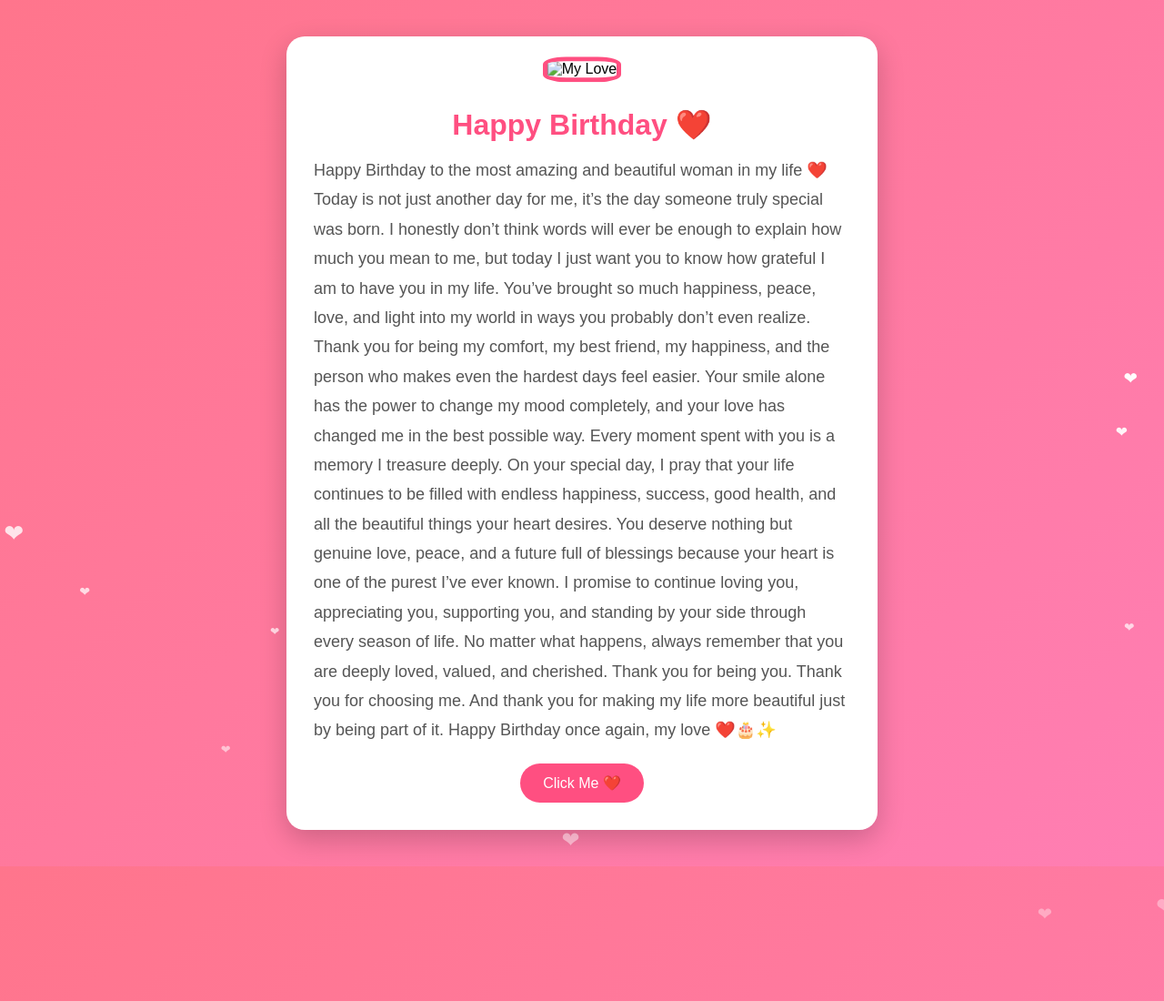
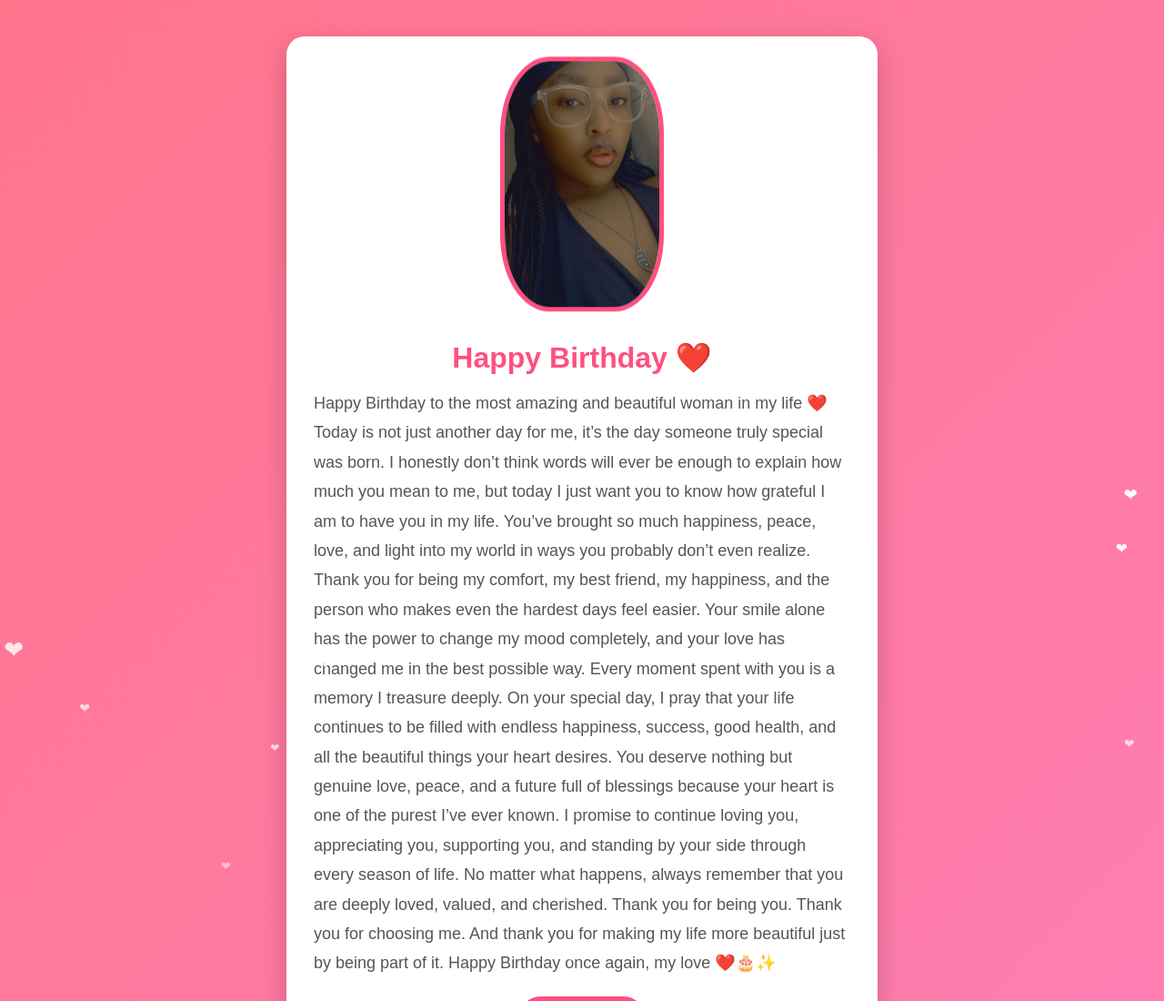
Before and after one commit to ree0417/Happy-Birthday, a plain HTML site: page index.html in a window 1280 px wide. Shown: the top 1100 px of the page at 91% size. Drawn offline with Linux system fonts and the light colour scheme.

Commit message:
Fix HTML encoding issues in index.html

```diff
--- a/index.html
+++ b/index.html
@@ -130,7 +130,7 @@
   <div class="container">
 
     <!-- Replace girlfriend.jpg with her picture -->
-    <img src="img/WhatsApp Image 2026-04-22 at 15.52.32.jpeg" alt="My Love" class="profile-pic">
+    <img src="WhatsApp Image 2026-04-22 at 15.52.32.jpeg" alt="My Love" class="profile-pic">
 
     <h1>Happy Birthday ❤️</h1>
 
```
